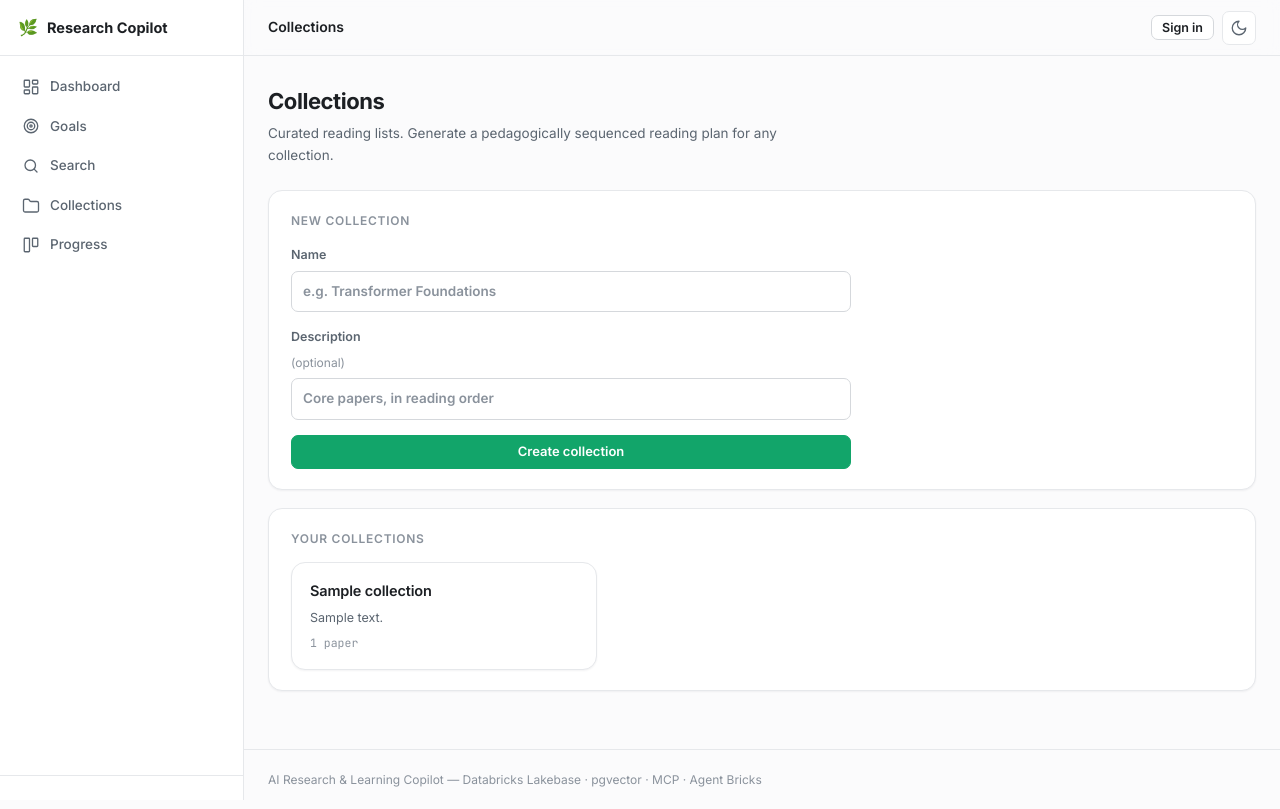
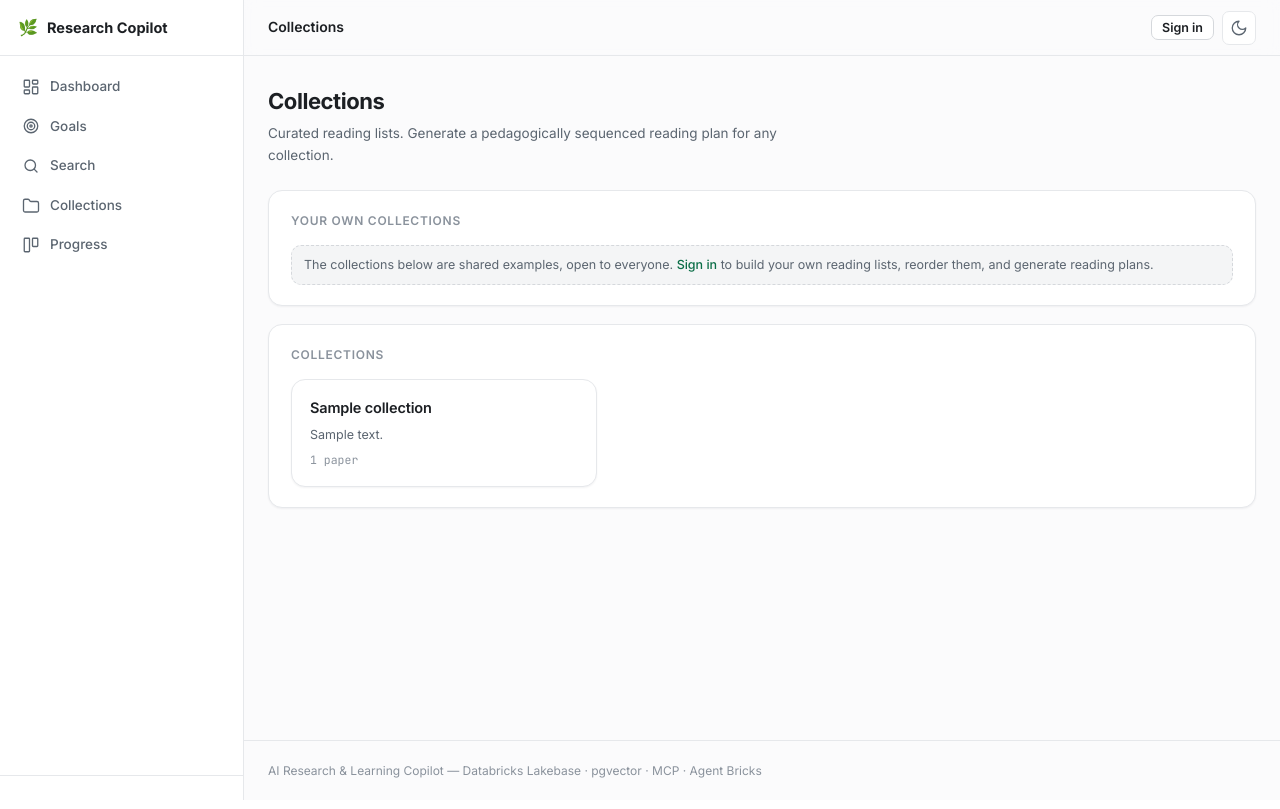
Before and after one commit to Andrew-deb/ai-research-copilot, a Python web app: template dashboard/templates/collections.html in a window 1280 px wide. Run offline with Jinja, Linux system fonts and the light colour scheme; the template is opened without the code that fills it: most values are stand-ins (such as "Sample title", 1, 10 or a date in 2020).

Commit message:
Update collections page to conditionally display collection creation and user guidance based on permissions

```diff
--- a/dashboard/templates/collections.html
+++ b/dashboard/templates/collections.html
@@ -7,6 +7,7 @@
 <h1 class="page-title">Collections</h1>
 <p class="page-lead">Curated reading lists. Generate a pedagogically sequenced reading plan for any collection.</p>
 
+{% if can(CAP.library_write) %}
 <section class="panel">
   <h2>New collection</h2>
   <form class="stack-form" method="post" action="{{ url_for('collections.create_collection') }}">
@@ -19,9 +20,19 @@
     <button type="submit" class="btn btn-primary">Create collection</button>
   </form>
 </section>
+{% else %}
+<section class="panel">
+  <h2>Your own collections</h2>
+  <p class="locked-note">
+    The collections below are shared examples, open to everyone.
+    <a href="{{ url_for('auth.login') }}">Sign in</a> to build your own reading lists,
+    reorder them, and generate reading plans.
+  </p>
+</section>
+{% endif %}
 
 <section class="panel">
-  <h2>Your collections</h2>
+  <h2>{{ 'Collections' if not can(CAP.library_write) else 'Your collections' }}</h2>
   {% if collections %}
     <div class="collection-grid">
       {% for c in collections %}
```
